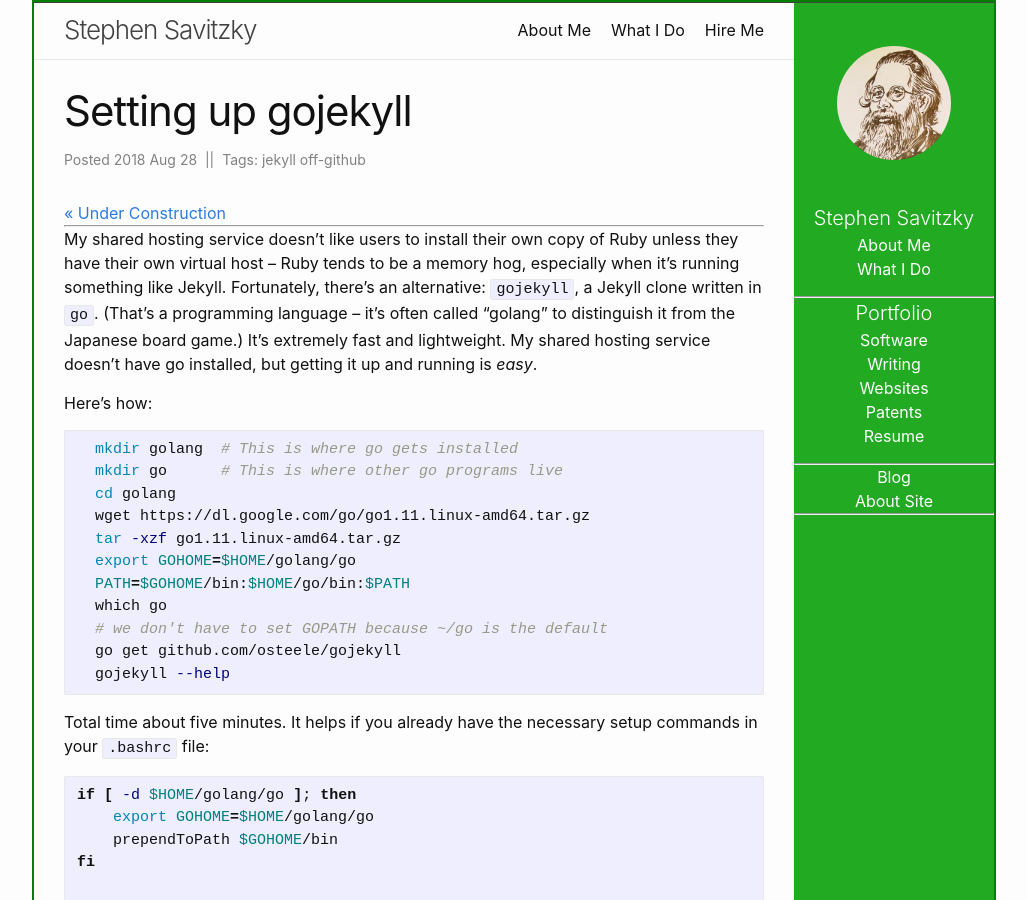
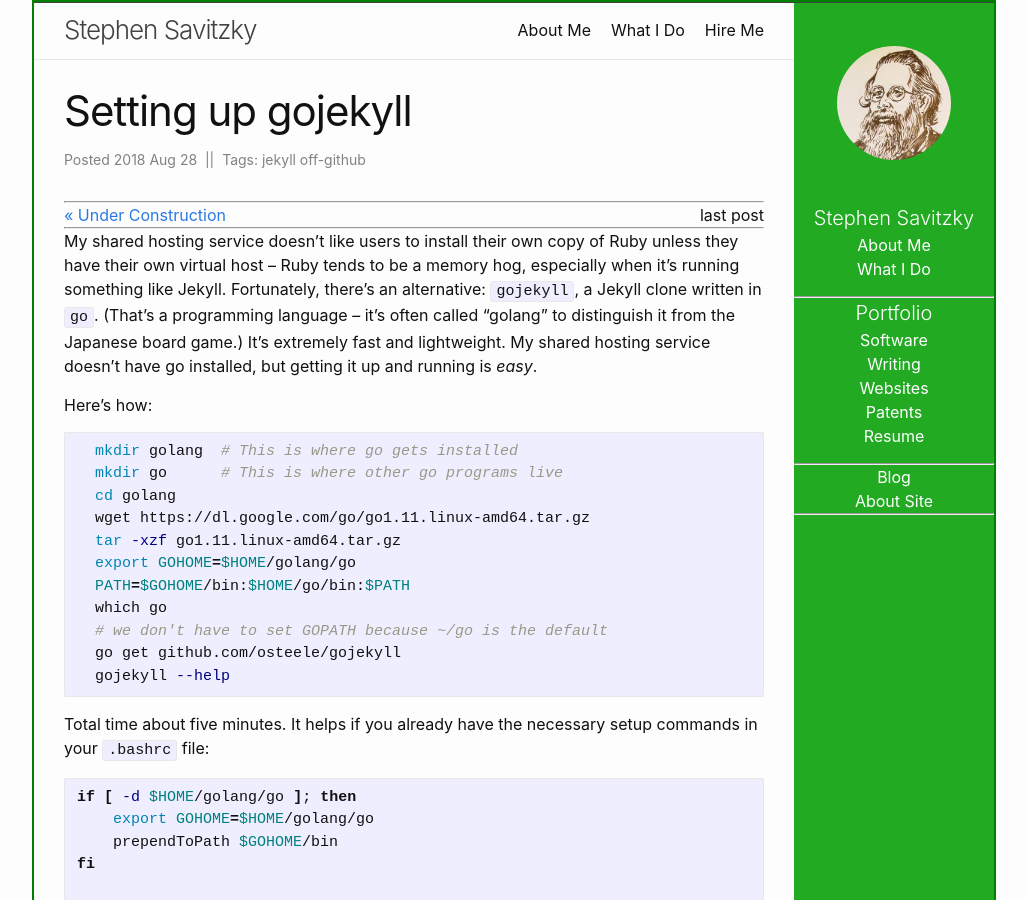
Before and after one commit to ssavitzky/ssavitzky.github.io, a Jekyll site: the page built from _posts/2018-08-28-gojekyll.md, in a window 1280 px wide and 900 px high. Shown: the whole window, without its empty margins (126-1153 px from the left). Built offline with Jekyll 4.4.1, drawn with Linux system fonts in a browser that asks for light colours.

Commit message:
correct layout in post-nav

```diff
--- a/_layouts/post.html
+++ b/_layouts/post.html
@@ -18,13 +18,18 @@ layout: default
     <!--/p-->
   </header>
 
+  <hr />
   <nav class="post-nav">
     {% if page.previous.url %}
       <a href="{{ page.previous.url }}">&laquo; {{ page.previous.title }}</a>
-    {% endif %}
-    {% if page.next.url %}
+    {%- else -%}
+      <span> first post</span>
+    {%- endif -%}
+    {%- if page.next.url -%}
       <a href="{{ page.next.url }}" style="float:right">{{ page.next.title }} &raquo;</a>
-    {% endif %}
+    {%- else -%}
+      <span  style="float:right"> last post</span>
+    {%- endif -%}
   </nav>
   <hr />
   <div class="post-content e-content" itemprop="articleBody">
@@ -34,11 +39,16 @@ layout: default
   <nav class="post-nav">
     {% if page.previous.url %}
       <a href="{{ page.previous.url }}">&laquo; {{ page.previous.title }}</a>
+    {%- else -%}
+      <span> first post</span>
     {% endif %}
     {% if page.next.url %}
       <a href="{{ page.next.url }}" style="float:right">{{ page.next.title }} &raquo;</a>
+    {%- else -%}
+      <span  style="float:right"> last post</span>
     {% endif %}
   </nav>
+  <hr />
 
   {%- if site.disqus.shortname -%}
     {%- include disqus_comments.html -%}
```
